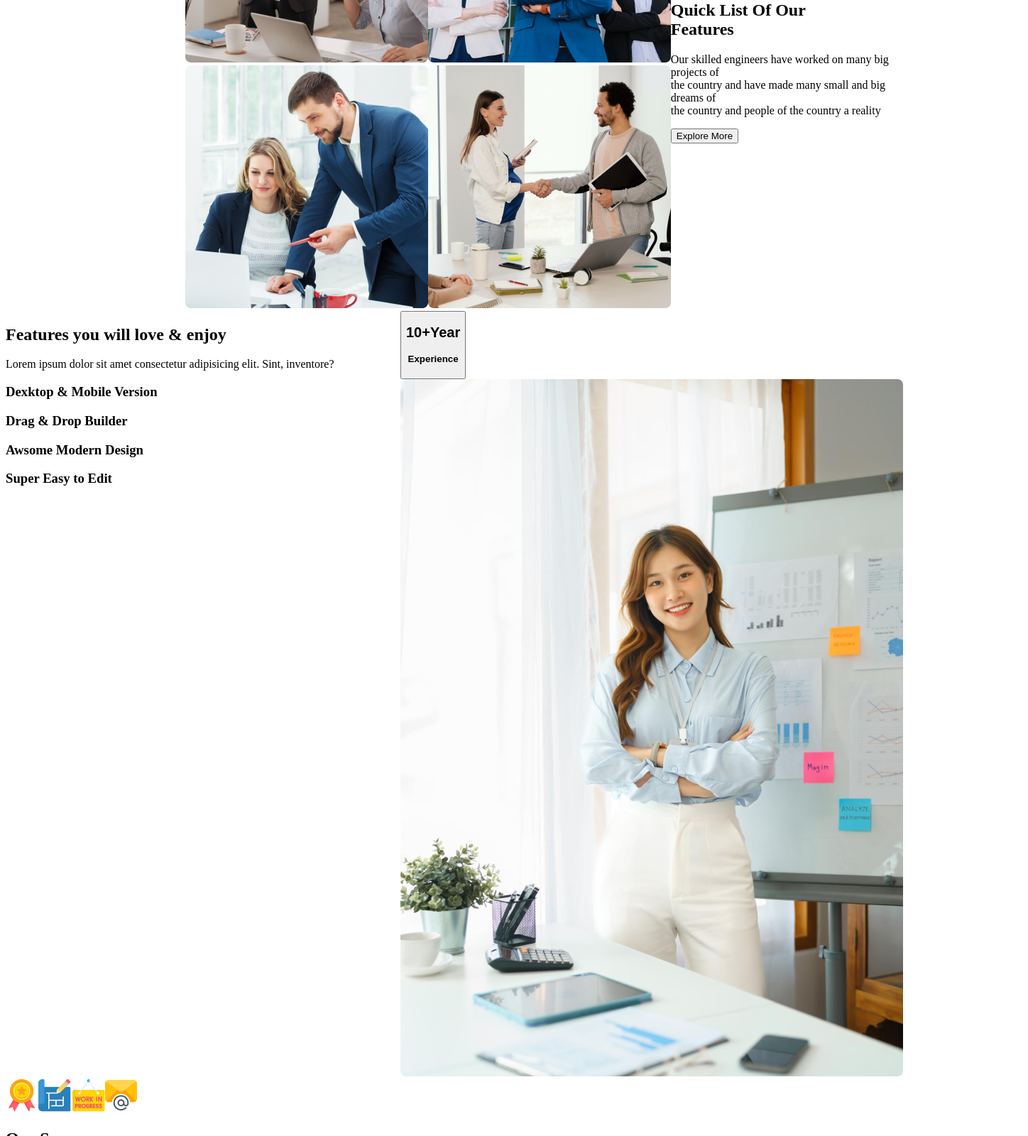
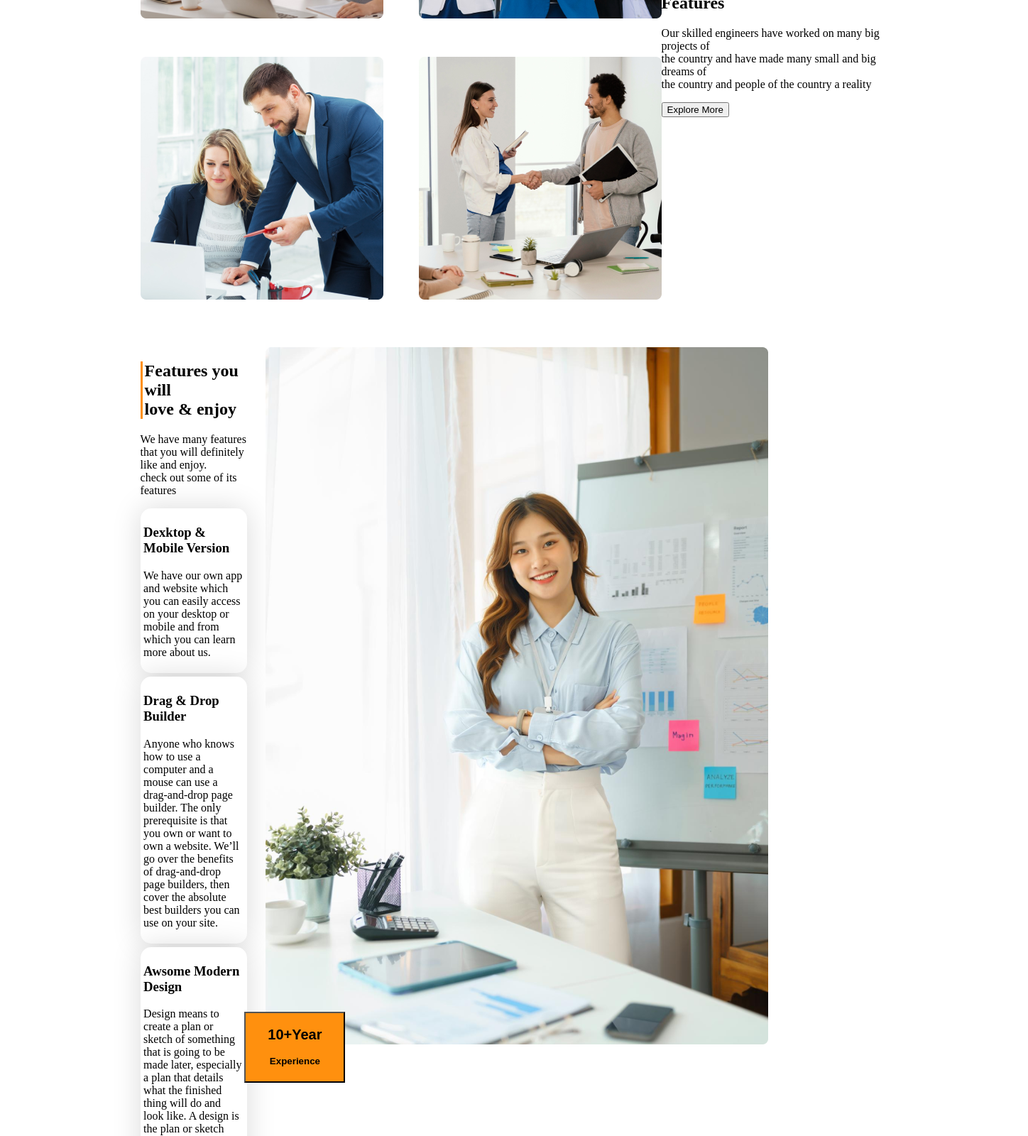
Before and after one commit to eyasin1/assainment--2, a plain HTML site: page index.html in a window 1280 px wide. Shown: the part 1200-2800 px from the top of the page at 71% size, 1448 px wide, since content can reach past the window. Drawn offline with Linux system fonts and the light colour scheme.

Commit message:
all-section-complete

```diff
--- a/index.html
+++ b/index.html
@@ -13,7 +13,7 @@
     <header>
         <section class="first-section">
             <nav>
-                <div>
+                <div class="nav-header">
                     <h2>G3 Architects</h2>
                 </div>
                 <div class="nav-option">
@@ -33,7 +33,7 @@
                     </ul>
                 </div>
             </nav>
-            <h1>Brand New <br>Group of Architects </h1>
+            <h1 class="brand-new">Brand New <br>Group of Architects </h1>
             <p>We are commited to making your dreams come true <br>we have world best Architect Engineers </p>
             <button class="explore-botton">Explore More</button><br>
             <img src="images/banner.png" alt="">
@@ -44,8 +44,7 @@
         <!-----------------------
              features-section
         ---------------------- -->
-        <section>
-            <div class="features">
+        <section class="features">
             <div class="all-iamges">
                 <div>
                     <img src="images/team1.png" alt="">
@@ -73,73 +72,107 @@
                 <button>Explore More</button>
 
             </div>
-            </div>
 
 
         </section>
         <!--------------------------------
              experience-section
         ------------------------------- -->
-        <section>
-            <div class="experience-section">
-                <div class="love&enjoy">
+        <section class="experience-section">
+            <div class="love-enjoy">
                 <div>
-                        <h2>Features you will love & enjoy</h2>
+                    <h2 class="love-enjoy-header">Features you will <br> love & enjoy</h2>
                 </div>
                 <div>
-                        <p>Lorem ipsum dolor sit amet consectetur adipisicing elit. Sint, inventore?</p>
+                    <p>We have many features that you will definitely like and enjoy. <br> check out some of its
+                        features
+                    </p>
                 </div>
-                    <div class="dexktop&mobile">
+                <div class="dexktop-mobile">
                     <h3>Dexktop & Mobile Version</h3>
+                    <p>We have our own app and website
+                        which you can easily access on your desktop or mobile and from which you can learn more about
+                        us.</p>
                 </div>
                 <div class="builder">
                     <h3>Drag & Drop Builder</h3>
+                    <p>Anyone who knows how to use a computer and a mouse can use a drag-and-drop page builder. The only
+                        prerequisite is that you own or want to own a website. We’ll go over the benefits of
+                        drag-and-drop page builders, then cover the absolute best builders you can use on your site.</p>
                 </div>
                 <div class="design">
                     <h3>Awsome Modern Design</h3>
+                    <p>Design means to create a plan or sketch of something that is going to be made later, especially a
+                        plan that details what the finished thing will do and look like. A design is the plan or sketch
+                        created as a result of this activity. Design also means to intend something for a specific
+                        purpose. Design has several other senses as a verb and a noun.</p>
                 </div>
                 <div class="edit">
                     <h3>Super Easy to Edit</h3>
+                    <p>In a dream world, we’d all be hiring Sofia Coppola to shoot our video campaigns, but the reality
+                        is, most marketers have to figure out how to make Oscar-quality content on Oscar Meyer Weiner
+                        budgets. The good news is, the internet is full of free video editing software designed to help
+                        you make your video dreams come true.</p>
                 </div>
 
             </div>
             <div class="experience">
+
+                <div class="architect-image">
+                    <img src="images/architect.png" alt="">
+                </div>
                 <div>
-                        <button>
+                    <button class="experience-button">
                         <h2>10+Year</h2>
                         <h4>Experience</h4>
                     </button>
-                    </div>
-                    <div>
-                        <img src="images/architect.png" alt="">
-                    </div>
                 </div>
             </div>
         </section>
         <!--------------------------
              some-facts
         ------------------------ -->
-        <section>
-            <div class="icon-image">
+        <section class="some-facts">
             <div>
+                <h2>Some Facts</h2>
+                <p>There are hunderds of companies in the market who are not as reliable and experience as us. <br> We
+                    are
+                    commited to making your dreams conme true with utmost confidence.</p>
+            </div>
+
+        </section>
+        <!-- ---------------------
+            some-experience
+        --------------------- -->
+        <section class="icon-image">
+
+            <div class="awards-winning">
                 <img src="images/icons/ribon.png" alt="">
+                <h2>54</h2>
+                <p>Awards Winning</p>
             </div>
-                <div>
+            <div class="project-finished">
                 <img src="images/icons/projects.png" alt="">
+                <h2>1458</h2>
+                <p>Project Finished</p>
             </div>
-                <div>
+            <div class="Clients-worked">
                 <img src="images/icons/customers.png" alt="">
+                <h2>590</h2>
+                <p>Clients Worked</p>
             </div>
-                <div>
+            <div class="email">
                 <img src="images/icons/email.png" alt="">
+                <h2>22578</h2>
+                <p>Email</p>
             </div>
-            </div>
+
         </section>
         <!-- -------------------------
             sponser-section
         --------------------------- -->
-        <section>
-            <h2>Our Sponsers</h2>
+        <section class="sponsers-section">
+            <h2 class="sponsers-header">Our Sponsers</h2>
             <div class="sponsers">
                 <div>
                     <img src="images/sponsors/spotify.png" alt="">
--- a/style.css
+++ b/style.css
@@ -13,8 +13,9 @@ header-section
 }
 
 .first-section img {
-    width: 1440px;
-    height: 700px;
+    width: 80%;
+    height: 40%;
+    margin-bottom: 50px;
 }
 
 nav {
@@ -39,18 +40,26 @@ nav ul li a {
 
 }
 
+.brand-new {
+    font-size: xx-large;
+    font-weight: bolder;
+}
 
 /* features-section */
 .features {
     display: grid;
     grid-template-columns: repeat(2, 1fr);
     align-items: center;
-    margin-left: 20%;
+    margin-left: 15%;
+    margin-top: 5%;
 }
 
 .all-iamges {
     display: grid;
     grid-template-columns: 2fr 2fr;
+    text-align: center;
+    grid-row-gap: 50px;
+    grid-column-gap: 50px;
 
 }
 
@@ -64,13 +73,91 @@ experience-section
 .experience-section {
     display: grid;
     grid-template-columns: 1fr 1fr;
+    margin-left: 15%;
+    margin-right: 15%;
+    margin-top: 5%;
+}
+
+.love-enjoy {
+    margin-right: 15%;
+}
+
+.love-enjoy-header {
+    border-left: solid #FF900E;
+    padding-left: 2%;
+}
+
+.dexktop-mobile {
+    background-color: #ffff;
+    padding: 3%;
+    margin-top: 3%;
+    box-shadow: 0px 0px 40px rgb(0 0 0 / 15%);
+    border-radius: 15px;
+}
+
+.builder {
+    background-color: #ffff;
+    padding: 3%;
+    margin-top: 3%;
+    box-shadow: 0px 0px 40px rgb(0 0 0 / 15%);
+    border-radius: 15px;
+
+
+}
+
+.design {
+    background-color: #ffff;
+    padding: 3%;
+    margin-top: 3%;
+    box-shadow: 0px 0px 40px rgb(0 0 0 / 15%);
+    border-radius: 15px;
+}
+
+
+.edit {
+    background-color: #ffff;
+    padding: 3%;
+    margin-top: 3%;
+    box-shadow: 0px 0px 40px rgb(0 0 0 / 15%);
+    border-radius: 15px;
+
+}
+
+.experience {
+    display: flex;
+    flex-direction: column;
+}
+
+.architect-image {
+    width: 708px;
+}
+
+.experience-button {
+    position: relative;
+    bottom: 50px;
+    right: 30px;
+    background-color: #FF900E;
+    height: 100px;
+    width: 142px;
 }
 
 /* -------------------
         some-facts
 ---------------------- */
+.some-facts {
+    display: grid;
+    margin-left: 15%;
+    margin-top: 5%;
+}
+
+/*-------------------
+ some-experience
+-------------- */
 .icon-image {
     display: flex;
+    justify-content: center;
+    text-align: center;
+    margin-top: 3%;
 }
 
 /*----------------------------
@@ -78,6 +165,14 @@ experience-section
  sponser-section
 ------------------------------
 ------------------------------ */
+.sponsers-section {
+    display: grid;
+    justify-content: center;
+    text-align: center;
+}
+
+.sponsers-header {}
+
 .sponsers {
     display: flex;
 }
```
Lines whose indentation alone changed are shown as unchanged.
